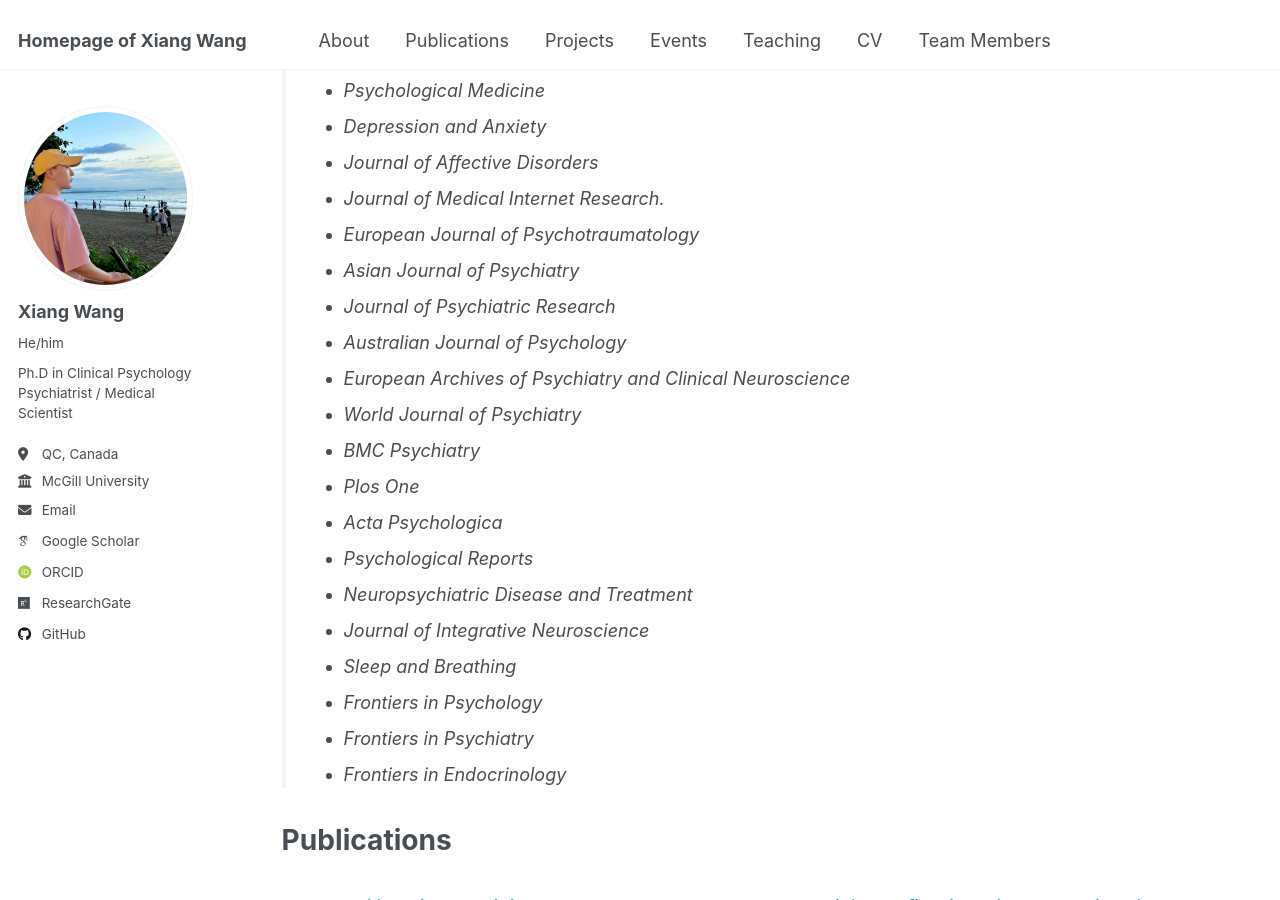
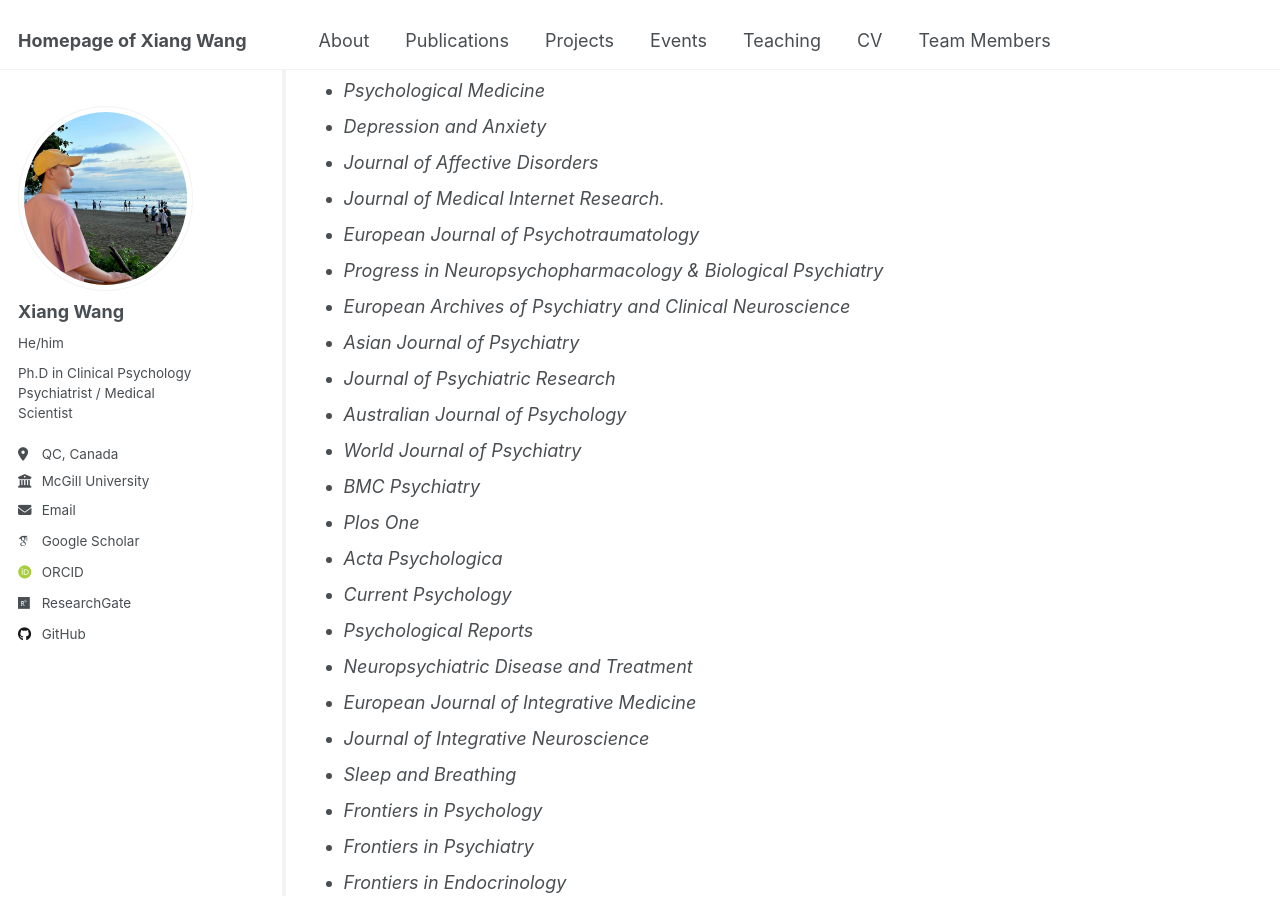
Before and after one commit to Xiang-Wangs/xiang-wangs.github.io, a Jekyll site: the page built from _pages/cv.md, in a window 1280 px wide and 900 px high, scrolled down 1001 px. Built offline with Jekyll 4.4.1, drawn with Linux system fonts in a browser that asks for light colours; some web fonts are replaced.

Commit message:
Update cv.md

```diff
--- a/_pages/cv.md
+++ b/_pages/cv.md
@@ -32,16 +32,19 @@ redirect_from:
 * Journal of Affective Disorders
 * Journal of Medical Internet Research.
 * European Journal of Psychotraumatology
+* Progress in Neuropsychopharmacology & Biological Psychiatry
+* European Archives of Psychiatry and Clinical Neuroscience
 * Asian Journal of Psychiatry
 * Journal of Psychiatric Research
 * Australian Journal of Psychology
-* European Archives of Psychiatry and Clinical Neuroscience
 * World Journal of Psychiatry
 * BMC Psychiatry
 * Plos One
 * Acta Psychologica
+* Current Psychology
 * Psychological Reports
 * Neuropsychiatric Disease and Treatment
+* European Journal of Integrative Medicine
 * Journal of Integrative Neuroscience
 * Sleep and Breathing
 * Frontiers in Psychology
```
